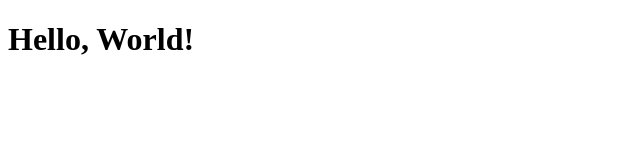
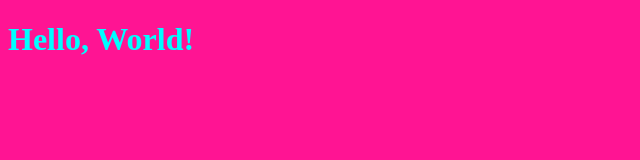
Before and after one commit to clonidine/sales, a plain HTML site: page front-end/index.html in a window 1280 px wide. Shown: the whole page, without its empty margins (0-640 px from the left). Drawn offline with Linux system fonts and the light colour scheme.

Commit message:
(Sales-FrontEnd) Building an environment

```diff
--- a/front-end/index.html
+++ b/front-end/index.html
@@ -4,6 +4,8 @@
 <head>
     <meta charset="UTF-8">
     <meta name="viewport" content="width=device-width, initial-scale=1.0">
+    <link rel="stylesheet" type="text/css" href="styles/style.css"
+    <script src="js/App.js"></script>
     <title>Front-End</title>
 </head>
 
--- /dev/null
+++ b/front-end/js/App.js
@@ -0,0 +1 @@
+console.log('Hi!')
--- /dev/null
+++ b/front-end/styles/style.css
@@ -0,0 +1,7 @@
+body {
+    background-color: deeppink;
+}
+
+h1 {
+    color: aqua;
+}
```
